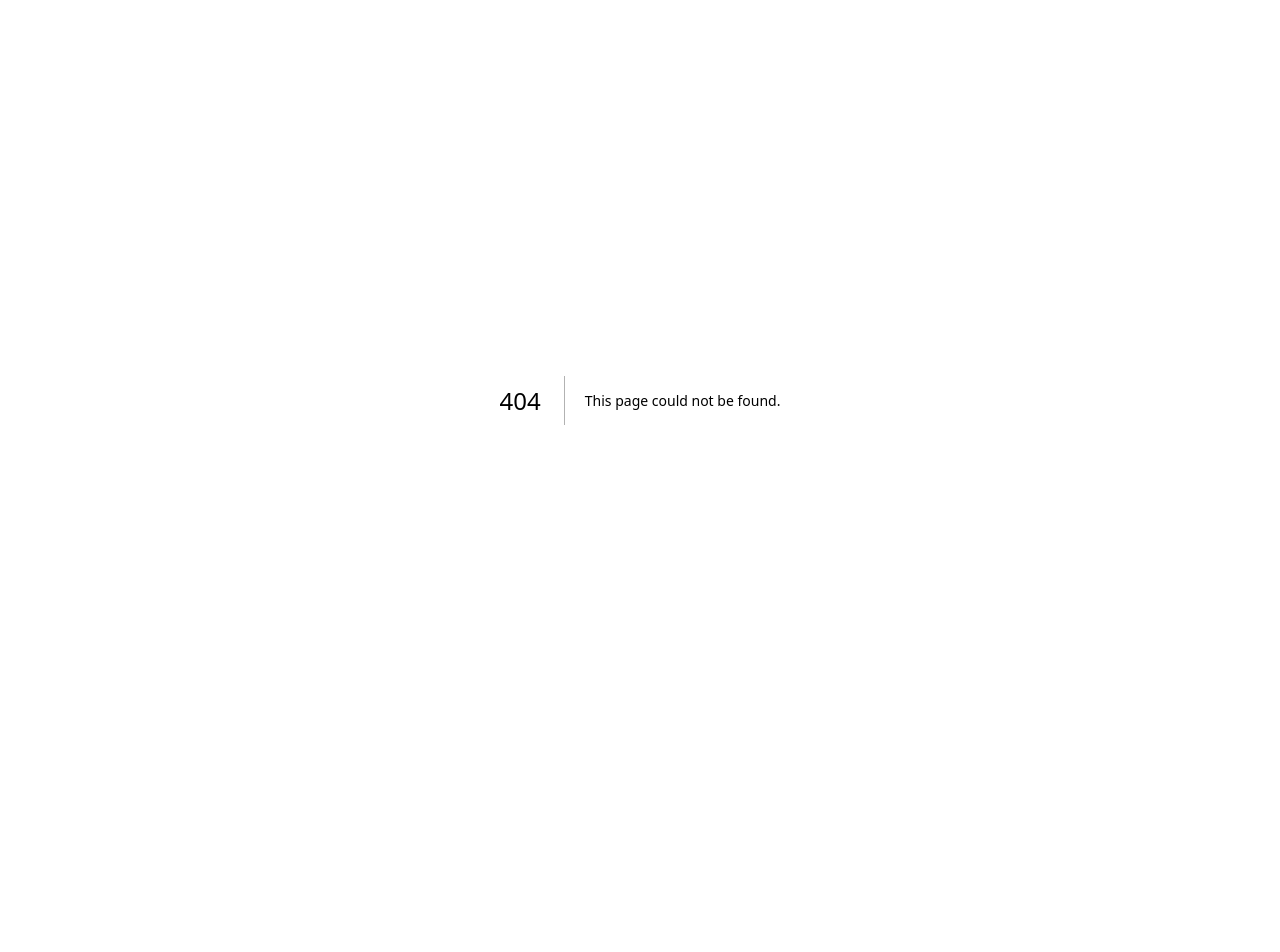
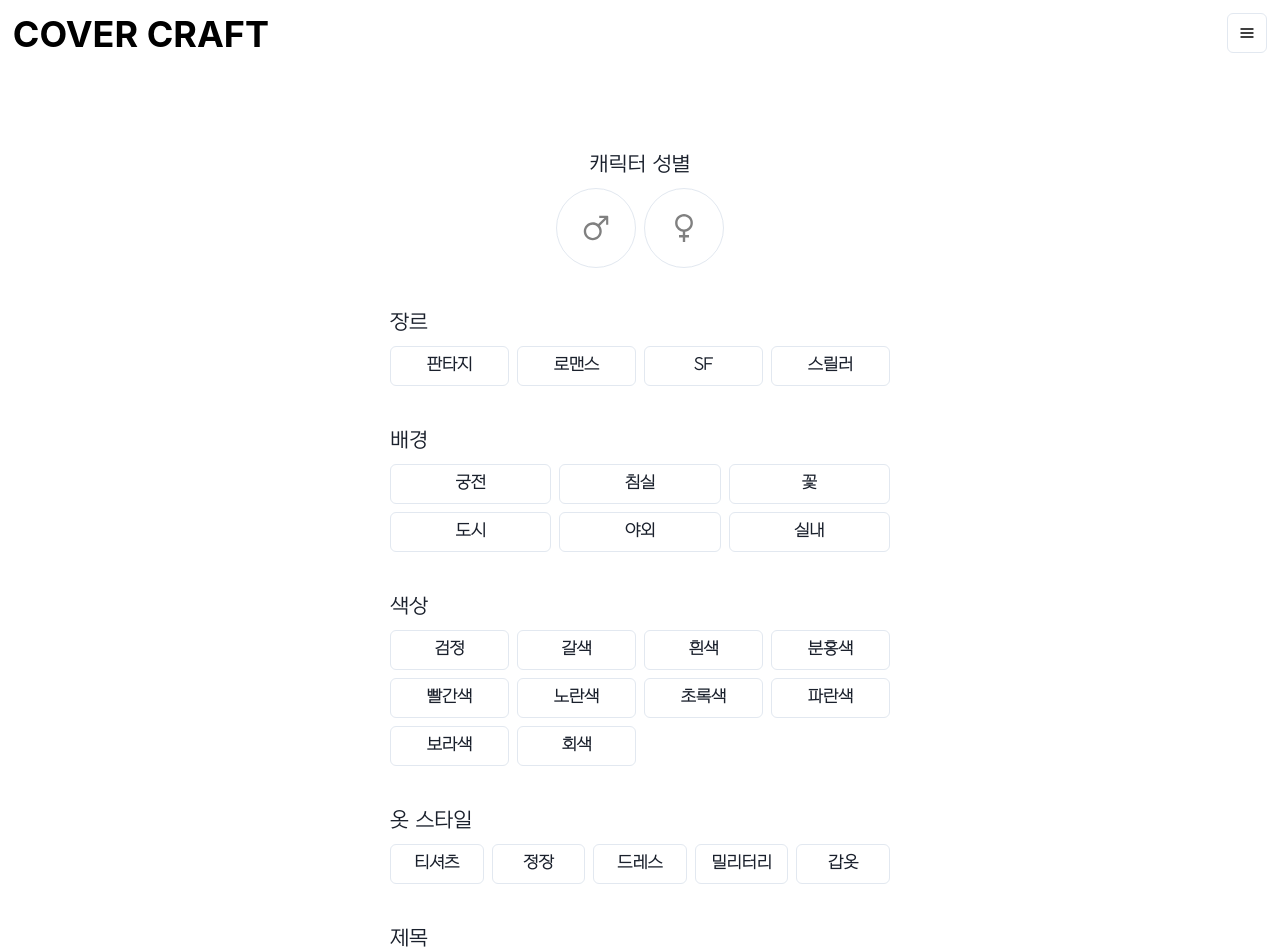
Before and after one commit to cover-craft/frontend, a Next.js app: page /create in a window 1280 px wide. Before the commit this address had no page. Shown: the top 952 px of the page. Before the commit the page ends 800 px from the top, so only its background shows below. Built offline with nearby package versions, Linux system fonts and the light colour scheme.

Commit message:
close: #23 이미지 생성 체크 템플릿 구현

```diff
--- /dev/null
+++ b/components/CreateTemplate.tsx
@@ -0,0 +1,87 @@
+import Header from "./Header";
+import { Flex, HStack, Stack, IconButton, Text, ButtonGroup, Button, Center, Input, SimpleGrid } from "@chakra-ui/react";
+import { AiOutlineMan, AiOutlineWoman } from "react-icons/ai";
+
+const Create = () => {
+    const genreList = ["판타지", "로맨스", "SF", "스릴러"];
+    const backgroundList = ["궁전", "침실", "꽃", "도시", "야외", "실내"];
+    const colorList = ["검정", "갈색", "흰색", "분홍색", "빨간색", "노란색", "초록색", "파란색", "보라색", "회색"];
+    const clothList = ["티셔츠", "정장", "드레스", "밀리터리", "갑옷"];
+    return (
+        <>
+            <Header></Header>
+            <Flex direction="column" gap={10} mt={150} mb={100} width={"90%"} maxW={"500px"} mx={"auto"}>
+                <Stack className="gender">
+                    <Center>
+                        <Text fontSize={"xl"}>캐릭터 성별</Text>
+                    </Center>
+                    <Center gap={2}>
+                        <IconButton
+                            borderRadius={"full"}
+                            width={"5rem"}
+                            height={"5rem"}
+                            variant="outline"
+                            icon={<AiOutlineMan color="gray" size={"2rem"} />}
+                            aria-label={"man"}
+                        ></IconButton>
+                        <IconButton
+                            borderRadius={"full"}
+                            width={"5rem"}
+                            height={"5rem"}
+                            variant="outline"
+                            icon={<AiOutlineWoman color="gray" size={"2rem"} />}
+                            aria-label={"man"}
+                        ></IconButton>
+                    </Center>
+                </Stack>
+                <Stack className="genre">
+                    <Text fontSize={"xl"}>장르</Text>
+                    <SimpleGrid gap={2} columns={[2, 4]}>
+                        {genreList.map((item, index) => (
+                            <Button key={index} variant={"outline"}>
+                                {item}
+                            </Button>
+                        ))}
+                    </SimpleGrid>
+                </Stack>
+                <Stack className="background">
+                    <Text fontSize={"xl"}>배경</Text>
+                    <SimpleGrid gap={2} columns={[2, 3]}>
+                        {backgroundList.map((item, index) => (
+                            <Button key={index} variant={"outline"}>
+                                {item}
+                            </Button>
+                        ))}
+                    </SimpleGrid>
+                </Stack>
+                <Stack className="color">
+                    <Text fontSize={"xl"}>색상</Text>
+                    <SimpleGrid gap={2} columns={[2, 4]}>
+                        {colorList.map((item, index) => (
+                            <Button key={index} variant={"outline"}>
+                                {item}
+                            </Button>
+                        ))}
+                    </SimpleGrid>
+                </Stack>
+                <Stack className="cloth-style">
+                    <Text fontSize={"xl"}>옷 스타일</Text>
+                    <SimpleGrid gap={2} columns={[2, 5]}>
+                        {clothList.map((item, index) => (
+                            <Button key={index} variant={"outline"}>
+                                {item}
+                            </Button>
+                        ))}
+                    </SimpleGrid>
+                </Stack>
+                <Stack className="title-input">
+                    <Text fontSize={"xl"}>제목</Text>
+                    <Input variant="outline" placeholder="작품 제목을 입력해주세요." focusBorderColor="purple.200" />
+                </Stack>
+                <Button colorScheme={"purple"}>제작하기</Button>
+            </Flex>
+        </>
+    );
+};
+
+export default Create;
--- a/components/HomeTemplate.tsx
+++ b/components/HomeTemplate.tsx
@@ -25,11 +25,12 @@ const Home = () => {
                     position={"fixed"}
                     zIndex={1}
                     bottom={"1rem"}
-                    right={"1rem"}
+                    right={"2rem"}
                     colorScheme="purple"
                     fontSize={"xl"}
                     fontWeight={"medium"}
                     p="1.5rem"
+                    onClick={() => (location.href = "/create")}
                 >
                     이미지 생성하기
                 </Button>
--- a/components/LoginTemplate.tsx
+++ b/components/LoginTemplate.tsx
@@ -2,6 +2,7 @@ import { Flex, Heading, Center, Stack, Input, Link } from "@chakra-ui/react";
 import PasswordInput from "./PasswordInput";
 import ButtonActive from "./ButtonActive";
 import { useMediaQuery } from "@chakra-ui/react";
+import Header from "./Header";
 
 const Login = () => {
     const [isSmallerThan800] = useMediaQuery("(max-width: 800px)", {
@@ -16,12 +17,13 @@ const Login = () => {
 
     return (
         <Flex h={"100vh"}>
+            <Header></Header>
             <Flex mt={"80px"} direction={"column"} flex={1} maxW={"500px"} mx="auto">
                 <Center flexDir={"column"} py={"2rem"}>
                     <Heading fontSize={"2xl"}>로그인</Heading>
                 </Center>
                 <Stack px={isSmallerThan500 ? "1rem" : "5rem"} my={"1rem"}>
-                    <Input variant="outline" placeholder="Enter id" />
+                    <Input variant="outline" placeholder="Enter id" focusBorderColor="purple.200" />
                     <PasswordInput />
                     <ButtonActive />
                     <Link color="gray.500" fontSize={"sm"} mx="auto">
--- a/components/PasswordInput.tsx
+++ b/components/PasswordInput.tsx
@@ -6,7 +6,7 @@ const PasswordInput = () => {
 
     return (
         <InputGroup size="md">
-            <Input pr="4.5rem" type={show ? "text" : "password"} placeholder="Enter password" />
+            <Input pr="4.5rem" type={show ? "text" : "password"} placeholder="Enter password" focusBorderColor="purple.200" />
             <InputRightElement width="4.5rem">
                 <Button h="1.75rem" size="sm" onClick={handleClick}>
                     {show ? "Hide" : "Show"}
--- a/components/SignupTemplate.tsx
+++ b/components/SignupTemplate.tsx
@@ -1,8 +1,11 @@
 import { Flex, Heading, Center, Stack, Text, Checkbox, Box, Input, Button } from "@chakra-ui/react";
 import ProgressBar from "./ProgressBar";
 import { USE_AGREE } from "../public/agree/use_agree";
+import Header from "./Header";
 const SignupTemplate = () => {
     return (
+        <>
+            <Header></Header>
             <Flex mt={"80px"} direction={"column"} flex={1} maxW={"500px"} mx="auto">
                 <Center flexDir={"column"} py={"2rem"}>
                     <Heading fontSize={"2xl"}>회원가입</Heading>
@@ -17,6 +20,7 @@ const SignupTemplate = () => {
                     />
                 </Stack>
             </Flex>
+        </>
     );
 };
 
--- a/package.json
+++ b/package.json
@@ -21,6 +21,7 @@
         "next-images": "^1.8.5",
         "react": "18.2.0",
         "react-dom": "18.2.0",
+        "react-icons": "^4.10.1",
         "swiper": "^9.4.1"
     },
     "devDependencies": {
--- a/pages/_app.tsx
+++ b/pages/_app.tsx
@@ -1,8 +1,6 @@
 import "../styles/globals.css";
 import type { AppProps } from "next/app";
 import { ChakraProvider } from "@chakra-ui/react";
-import { extendTheme } from "@chakra-ui/react";
-import Header from "../components/Header";
 import { Global } from "@emotion/react";
 
 // export const theme = extendTheme({
@@ -17,6 +15,16 @@ import { Global } from "@emotion/react";
 function MyApp({ Component, pageProps }: AppProps) {
     return (
         <ChakraProvider>
+            <Global
+                styles={`
+            body {
+                font-family: "nexon-regular";
+            }
+            button {
+                font-family: "nexon-light";
+            }
+            `}
+            />
             <Component {...pageProps} />
         </ChakraProvider>
     );
--- /dev/null
+++ b/pages/create.tsx
@@ -0,0 +1,6 @@
+import Template from "../components/CreateTemplate";
+const Create = () => {
+    return <Template></Template>;
+};
+
+export default Create;
```
Also changed, not shown: 1 other file (tests, documents, lock files or other folders). Lines whose indentation alone changed are shown as unchanged.
